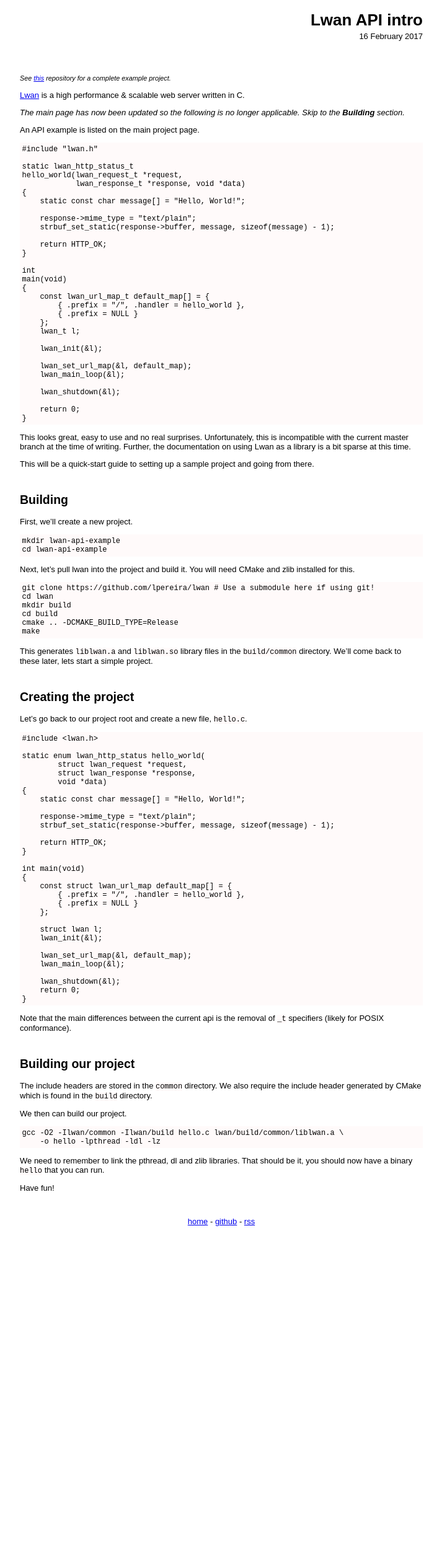
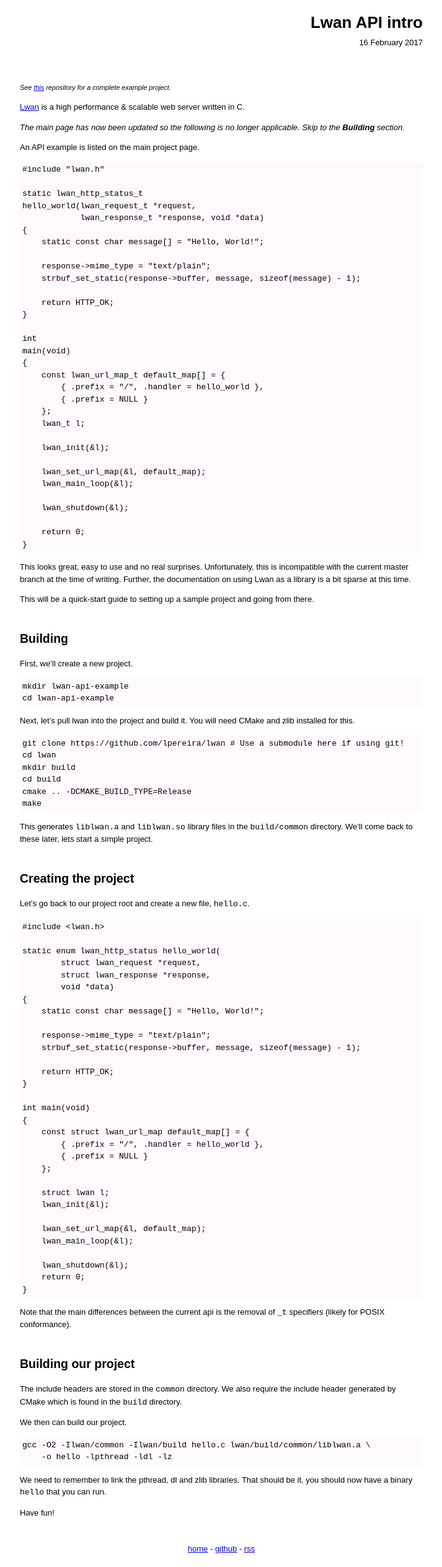
Before and after one commit to Tiehuis/Tiehuis.github.io, a Jekyll site: the page built from _posts/2017-02-16-lwan-intro.md, in a window 1280 px wide. Shown: the whole page at 62% size, without its empty margins (283-996 px from the left). Built offline with Jekyll 4.4.1, drawn with Linux system fonts in a browser that asks for light colours; before the commit the page ends 1998 px from its top, so only the background shows below that.

Commit message:
Style/readability improvements

```diff
--- a/_includes/style.css
+++ b/_includes/style.css
@@ -1,6 +1,7 @@
 html, body {
     font-family: sans-serif;
     font-size: small;
+    line-height: 1.5;
 }
 
 .title {
@@ -45,6 +46,7 @@
 
 code {
     background-color: snow;
+    font-size: 13px;
 }
 
 h1:not(:first-child), h2, h3 {
@@ -69,4 +71,8 @@
     .title {
         text-align: center;
     }
+
+    code {
+        font-size: small;
+    }
 }
```
